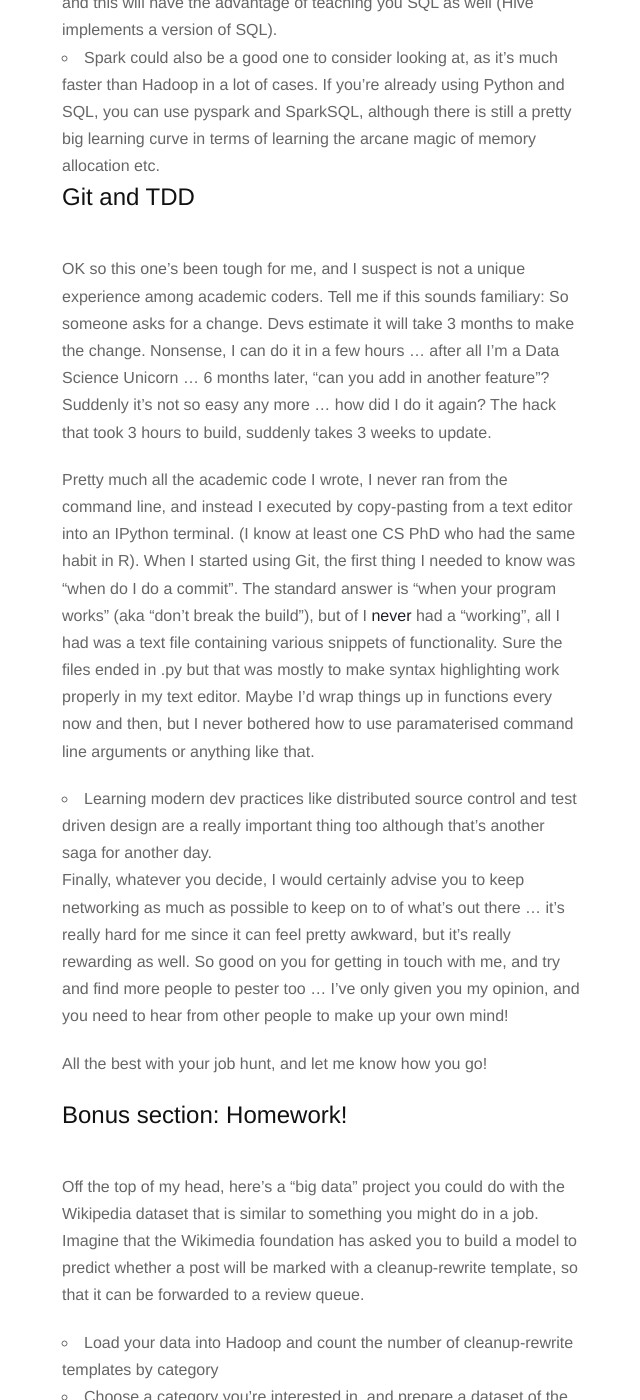
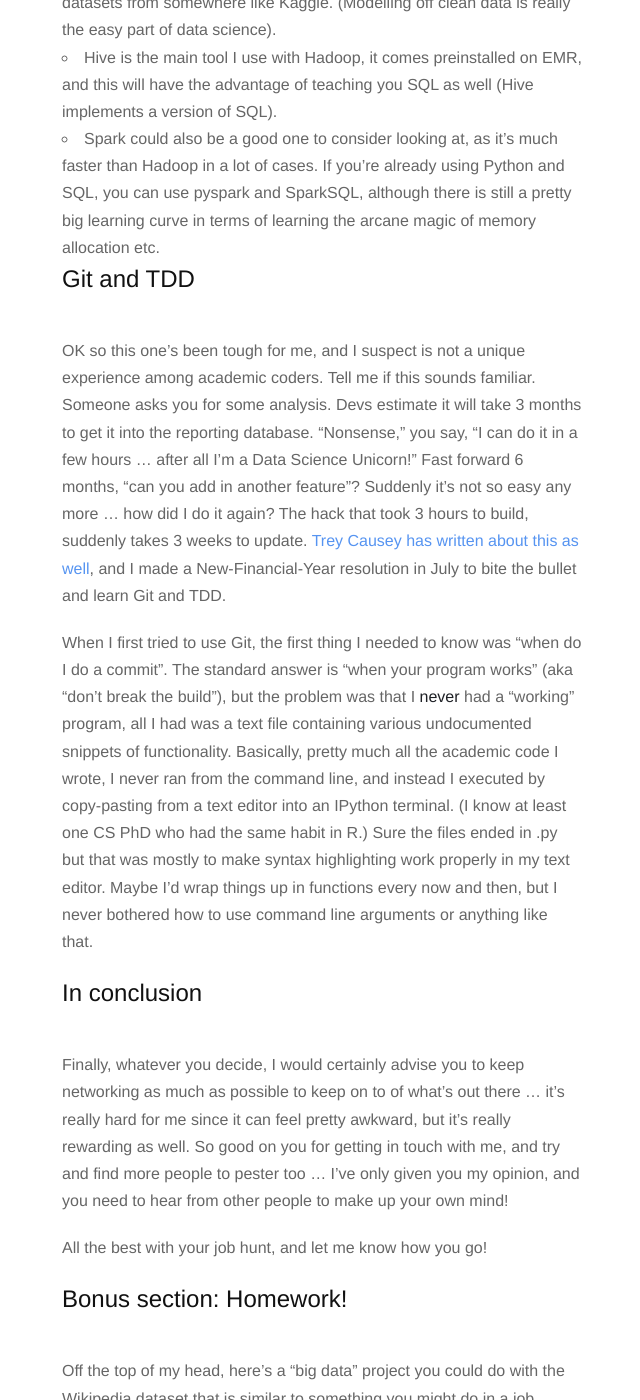
Before and after one commit to themrmax/themrmax.github.io, a Jekyll site: the page built from _posts/2015-10-29-advice-from-a-recovering-academic.md, in a window 1280 px wide and 1400 px high, scrolled down 2099 px. Shown: the whole window, without its empty margins (318-958 px from the left). Built offline with Jekyll 4.4.1, drawn with Linux system fonts in a browser that asks for light colours; nearby versions of some CDN libraries; Markdown is read by kramdown in place of the engine named in the settings; some of the changed text lies outside the part shown.

Commit message:
Update 2015-10-29-advice-from-a-recovering-academic.md

```diff
--- a/_posts/2015-10-29-advice-from-a-recovering-academic.md
+++ b/_posts/2015-10-29-advice-from-a-recovering-academic.md
@@ -14,7 +14,7 @@
 
 The flip side is that the corporate world is still quite attached to the "open plan" workplace which along with the pressures to be at your desk for long hours, I find quite stressful. ([This is changing however as more workplaces are realising the importance of privacy and autonomy.][1] For example it's becoming more acceptable to work from home 1 or 2 days a week, which I think makes a difference. But it's still something you might have to push a bit for.) The other main downside (for me at least) is the "ethical" side of things: I don't really feel like I'm contributing to something meaningful like I did when I was doing pure research.
 
-But that said, I'm learning *a lot* at my job, which I think will equip me to do something meaningful in future. At Seek, there's a really great culture amongst the software developers of continual learning and being at the forefront of the tech world; at the moment there is a lot of interest in learning functional programming languages as a shift from .Net and Java, so for example here I'm part of a weekly seminar working through a [NICTA course on Haskell][2] (which is a mind-melting programming language, based on functors and monads!), and I'm also teaching myself Clojure (I want to use learn to use Clojurescript to make web apps as well as Flambo for Spark). So I really feel like I'm getting a lot out of my time here, on top of what I'm learning about data science.
+But that said, I'm learning *a lot* at my job, which I think will equip me to do something meaningful in future. At Seek, there's a really great culture amongst the software developers of continual learning and being at the forefront of the tech world; at the moment there is a lot of interest in learning functional programming languages as a shift from .Net and Java, so for example here I'm part of a weekly seminar working through a [NICTA course on Haskell][2] (which is a mind-melting programming language, based on functors and monads!), and I'm also teaching myself Clojure (I want to use learn to use Clojurescript to make web apps as well as Flambo for Spark). Finally there's a critical mass of people learning Spacemacs (a version of Emacs with Vim-style keybindings) so I'm finally learning a "grown-up" text editor, which is something that I've always wanted to do. So I really feel like I'm getting a lot out of my time here, on top of what I'm learning about data science.
 
 ##Tools
 
@@ -28,11 +28,13 @@
 
 
 ##Git and TDD
-OK so this one's been tough for me, and I suspect is not a unique experience among academic coders. Tell me if this sounds familiary: So someone asks for a change. Devs estimate it will take 3 months to make the change. Nonsense, I can do it in a few hours ... after all  I'm a Data Science Unicorn ... 6 months later, "can you add in another feature"? Suddenly it's not so easy any more ... how did I do it again? The hack that took 3 hours to build, suddenly takes 3 weeks to update.
 
-Pretty much all the academic code I wrote, I never ran from the command line, and instead I executed by copy-pasting from a text editor into an IPython terminal. (I know at least one CS PhD who had the same habit in R). When I started using Git, the first thing I needed to know was "when do I do a commit". The standard answer is "when your program works" (aka "don't break the build"), but of I **never** had a "working", all I had was a text file containing various snippets of functionality. Sure the files ended in `.py` but that was mostly to make syntax highlighting work properly in my text editor. Maybe I'd wrap things up in functions every now and then, but I never bothered how to use paramaterised command line arguments or anything like that.
+OK so this one's been tough for me, and I suspect is not a unique experience among academic coders. Tell me if this sounds familiar. Someone asks you for some analysis. Devs estimate it will take 3 months to get it into the reporting database. "Nonsense," you say, "I can do it in a few hours ... after all  I'm a Data Science Unicorn!" Fast forward 6 months, "can you add in another feature"? Suddenly it's not so easy any more ... how did I do it again? The hack that took 3 hours to build, suddenly takes 3 weeks to update. [Trey Causey has written about this as well][6], and I made a New-Financial-Year resolution in July to bite the bullet and learn Git and TDD.
 
- * Learning modern dev practices like distributed source control and test driven design are a really important thing too although that's another saga for another day.
+When I first tried to use Git, the first thing I needed to know was "when do I do a commit". The standard answer is "when your program works" (aka "don't break the build"), but the problem was that I **never** had a "working" program, all I had was a text file containing various undocumented snippets of functionality. Basically, pretty much all the academic code I wrote, I never ran from the command line, and instead I executed by copy-pasting from a text editor into an IPython terminal. (I know at least one CS PhD who had the same habit in R.) Sure the files ended in `.py` but that was mostly to make syntax highlighting work properly in my text editor. Maybe I'd wrap things up in functions every now and then, but I never bothered how to use command line arguments or anything like that.
+
+
+##In conclusion
 
 Finally, whatever you decide, I would certainly advise you to keep networking as much as possible to keep on to of what's out there ... it's really hard for me since it can feel pretty awkward, but it's really rewarding as well. So good on you for getting in touch with me, and try and find more people to pester too ... I've only given you my opinion, and you need to hear from other people to make up your own mind!
 
```
Also changed, not shown: other parts of _posts/2015-10-29-advice-from-a-recovering-academic.md (+1 -0 lines).
